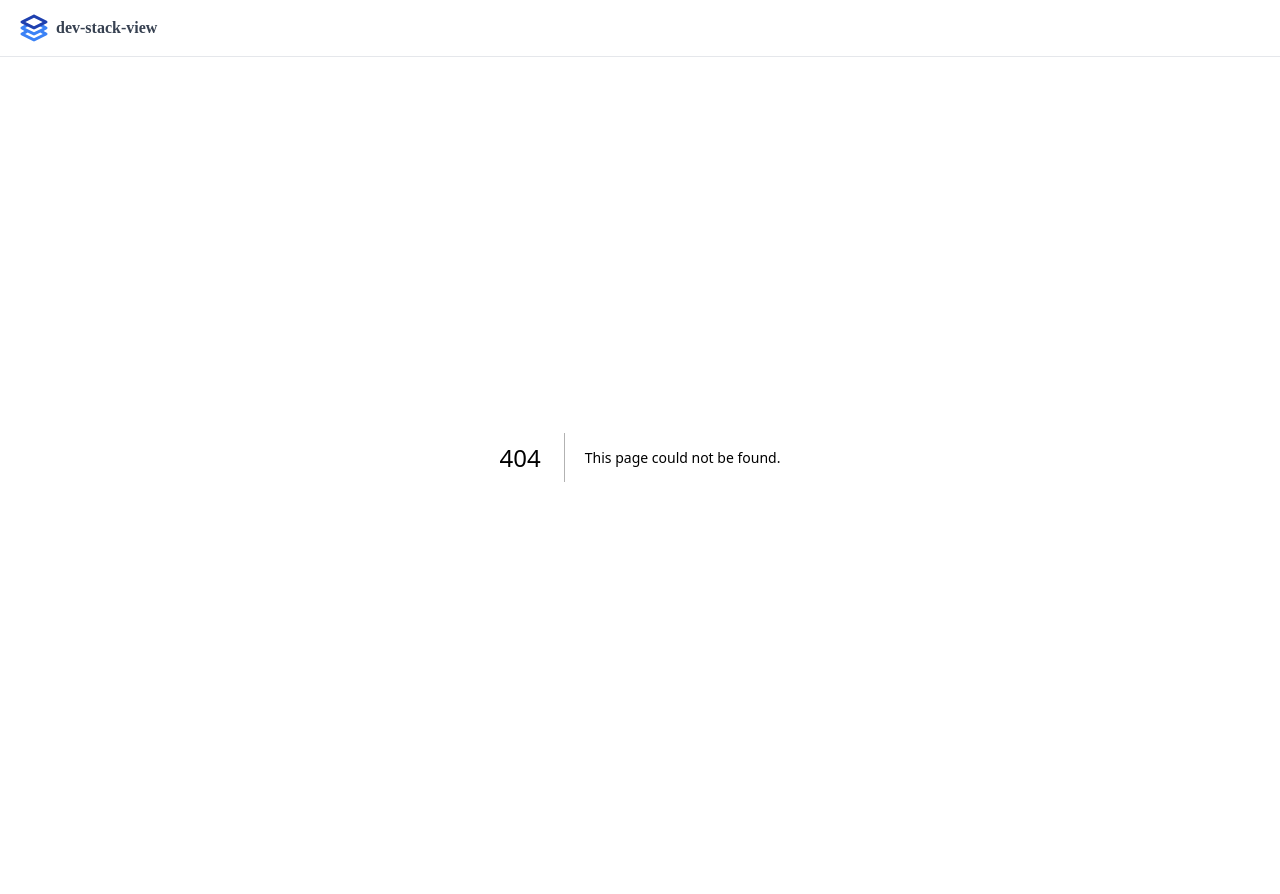
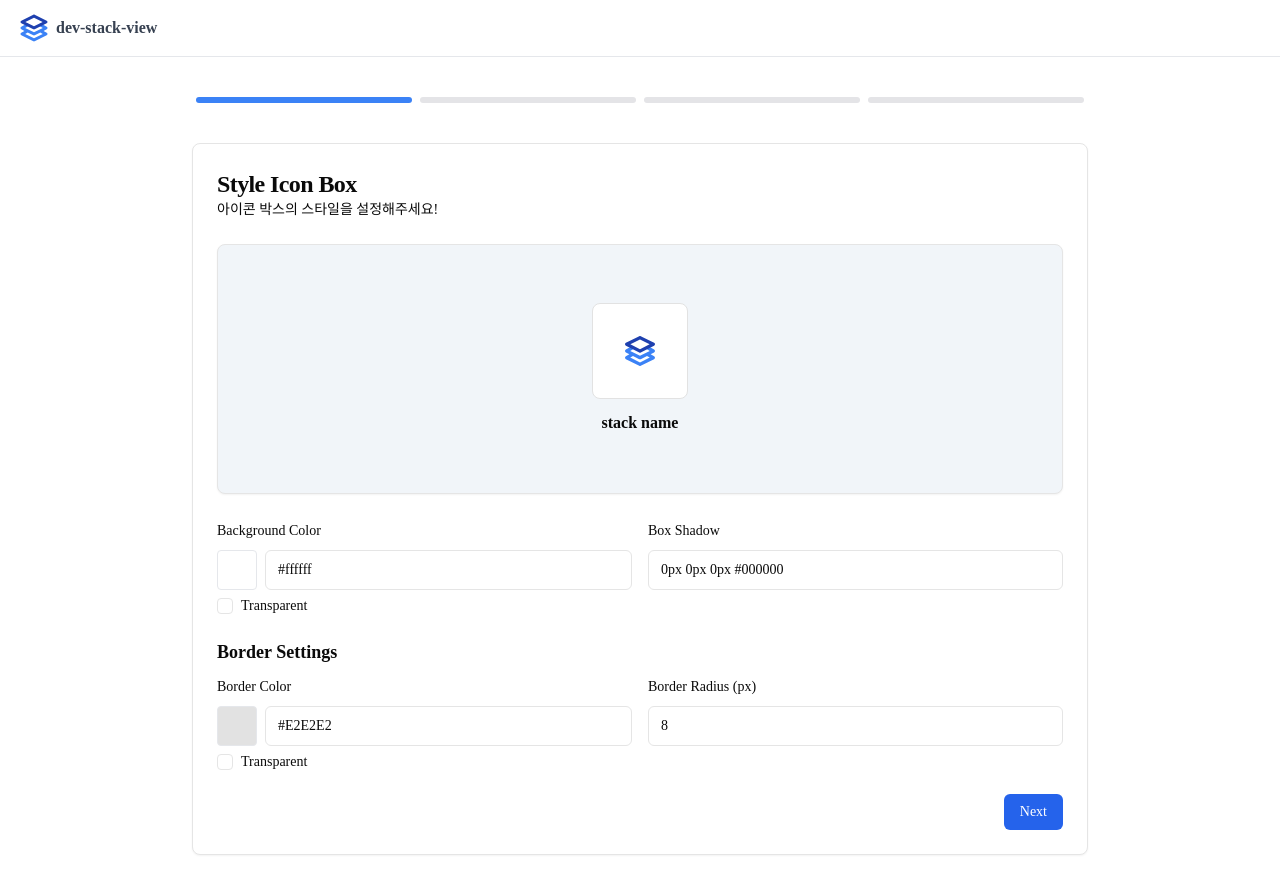
Before and after one commit to aken-you/stack-shot, a Next.js app: page /step1 in a window 1280 px wide. Before the commit this address had no page. Before the commit the page ends 857 px from the top, so only its background shows below. Built offline with nearby package versions, Linux system fonts and the light colour scheme.

Commit message:
feat: step1 페이지 생성

```diff
--- /dev/null
+++ b/app/step1/page.tsx
@@ -0,0 +1,115 @@
+"use client";
+
+import { useEffect, useState } from "react";
+import { Input } from "@/components/ui/input";
+import { Label } from "@/components/ui/label";
+import { ColorInput } from "@/components/color-input";
+import StepLayout from "@/components/step-layout";
+import Preview from "@/components/preview";
+import Link from "next/link";
+import { StyleType } from "@/types/style";
+import { INIT_ICON_BOX_STYLE } from "@/constants/step";
+
+export default function Step1() {
+  const [iconBoxStyle, setIconBoxStyle] =
+    useState<StyleType>(INIT_ICON_BOX_STYLE);
+
+  const handleInputChange = (e: React.ChangeEvent<HTMLInputElement>) => {
+    const { name, value } = e.target;
+    setIconBoxStyle((prev) => ({
+      ...prev,
+      [name]: name === "borderRadius" ? `${value}px` : value,
+    }));
+  };
+
+  useEffect(() => {
+    sessionStorage.setItem("iconBoxStyle", JSON.stringify(iconBoxStyle));
+  }, [iconBoxStyle]);
+
+  return (
+    <StepLayout>
+      <div className="space-y-6">
+        <div>
+          <h1 className="text-2xl font-semibold tracking-tight">
+            Style Icon Box
+          </h1>
+          <p className="text-muted-foreground text-sm">
+            아이콘 박스의 스타일을 설정해주세요!
+          </p>
+        </div>
+        <Preview iconBoxStyle={iconBoxStyle} />
+        <div className="grid gap-6">
+          <div className="grid gap-4 md:grid-cols-2">
+            <ColorInput
+              id="backgroundColor"
+              name="backgroundColor"
+              value={iconBoxStyle.backgroundColor}
+              onChange={handleInputChange}
+              onCheckedChange={(checked) => {
+                setIconBoxStyle((prev) => ({
+                  ...prev,
+                  backgroundColor: checked
+                    ? "transparent"
+                    : INIT_ICON_BOX_STYLE.backgroundColor,
+                }));
+              }}
+              label="Background Color"
+            />
+            <div className="space-y-2">
+              <Label htmlFor="boxShadow">Box Shadow</Label>
+              <Input
+                id="boxShadow"
+                name="boxShadow"
+                type="text"
+                value={iconBoxStyle.boxShadow}
+                onChange={handleInputChange}
+                placeholder={INIT_ICON_BOX_STYLE.boxShadow}
+              />
+            </div>
+          </div>
+          <div>
+            <h3 className="mb-2 text-lg font-semibold">Border Settings</h3>
+            <div className="grid gap-4 md:grid-cols-2">
+              <ColorInput
+                id="borderColor"
+                name="borderColor"
+                value={iconBoxStyle.borderColor}
+                onChange={handleInputChange}
+                label="Border Color"
+                onCheckedChange={(checked) => {
+                  setIconBoxStyle((prev) => ({
+                    ...prev,
+                    borderColor: checked
+                      ? "transparent"
+                      : INIT_ICON_BOX_STYLE.borderColor,
+                  }));
+                }}
+              />
+
+              <div className="space-y-2">
+                <Label htmlFor="borderRadius">Border Radius (px)</Label>
+                <Input
+                  id="borderRadius"
+                  name="borderRadius"
+                  type="number"
+                  value={Number.parseInt(iconBoxStyle.borderRadius)}
+                  onChange={handleInputChange}
+                  min="0"
+                  max="50"
+                />
+              </div>
+            </div>
+          </div>
+          <div className="flex justify-end">
+            <Link
+              href="/step2"
+              className="rounded-md bg-blue-600 px-4 py-2 text-sm text-white transition-colors hover:bg-blue-700 hover:shadow-md"
+            >
+              Next
+            </Link>
+          </div>
+        </div>
+      </div>
+    </StepLayout>
+  );
+}
--- /dev/null
+++ b/components/color-input.tsx
@@ -0,0 +1,53 @@
+import { Input } from "@/components/ui/input";
+import { Label } from "@/components/ui/label";
+import { Checkbox } from "@/components/ui/checkbox";
+import { type CheckedState } from "@radix-ui/react-checkbox";
+
+interface ColorInputProps extends React.InputHTMLAttributes<HTMLInputElement> {
+  label: string;
+  onCheckedChange?: (checked: CheckedState) => void;
+}
+
+export function ColorInput({
+  label,
+  id,
+  value,
+  disabled,
+  onCheckedChange,
+  ...rest
+}: ColorInputProps) {
+  return (
+    <div className="space-y-2">
+      <Label htmlFor={id}>{label}</Label>
+      <div className="flex items-center space-x-2">
+        <div
+          className="h-10 w-10 rounded border"
+          style={{
+            backgroundColor: value as string,
+          }}
+        />
+        <div className="relative flex-grow">
+          <Input
+            type="text"
+            id={id}
+            value={value}
+            disabled={disabled || value === "transparent"}
+            className="pr-8"
+            {...rest}
+          />
+        </div>
+      </div>
+      {onCheckedChange && (
+        <div className="flex items-center space-x-2">
+          <Checkbox
+            id={`${id}-transparent`}
+            name={`${id}-transparent`}
+            checked={value === "transparent"}
+            onCheckedChange={onCheckedChange}
+          />
+          <Label htmlFor={`${id}-transparent`}>Transparent</Label>
+        </div>
+      )}
+    </div>
+  );
+}
--- /dev/null
+++ b/components/preview.tsx
@@ -0,0 +1,52 @@
+import { Card } from "@/components/ui/card";
+import logoImg from "../app/icon.svg";
+import Image from "next/image";
+
+interface StyleProps {
+  backgroundColor: string;
+  borderRadius: string;
+  borderColor: string;
+  boxShadow: string;
+}
+
+interface PreviewProps {
+  iconBoxStyle: StyleProps;
+  wrapperBoxStyle?: StyleProps;
+}
+
+export default function Preview({
+  iconBoxStyle,
+  wrapperBoxStyle,
+}: PreviewProps) {
+  return (
+    <Card className="bg-slate-100 p-6">
+      <div className="flex min-h-[200px] items-center justify-center">
+        <div
+          style={{
+            ...wrapperBoxStyle,
+            display: "inline-block",
+            border: wrapperBoxStyle?.borderColor
+              ? `1px solid ${wrapperBoxStyle.borderColor}`
+              : "none",
+          }}
+        >
+          <div
+            className="mx-auto mb-3 h-24 w-24"
+            style={{
+              ...iconBoxStyle,
+              display: "flex",
+              alignItems: "center",
+              justifyContent: "center",
+              border: iconBoxStyle.borderColor
+                ? `1px solid ${iconBoxStyle.borderColor}`
+                : "none",
+            }}
+          >
+            <Image src={logoImg} width="40" height="40" alt="logo-image" />
+          </div>
+          <div className="text-center font-semibold">stack name</div>
+        </div>
+      </div>
+    </Card>
+  );
+}
--- /dev/null
+++ b/constants/step.ts
@@ -0,0 +1,15 @@
+export const TOTAL_STEPS = 4;
+
+export const STEPS = [
+  { path: "/step1", label: "Icon Box" },
+  { path: "/step2", label: "Wrapper Box" },
+  { path: "/step3", label: "Step 3" },
+  { path: "/step4", label: "Step 4" },
+];
+
+export const INIT_ICON_BOX_STYLE = {
+  backgroundColor: "#ffffff",
+  borderRadius: "8px",
+  borderColor: "#E2E2E2",
+  boxShadow: "0px 0px 0px #000000",
+};
--- /dev/null
+++ b/types/style.ts
@@ -0,0 +1,6 @@
+export interface StyleType {
+  backgroundColor: string;
+  borderRadius: string;
+  borderColor: string;
+  boxShadow: string;
+}
```
